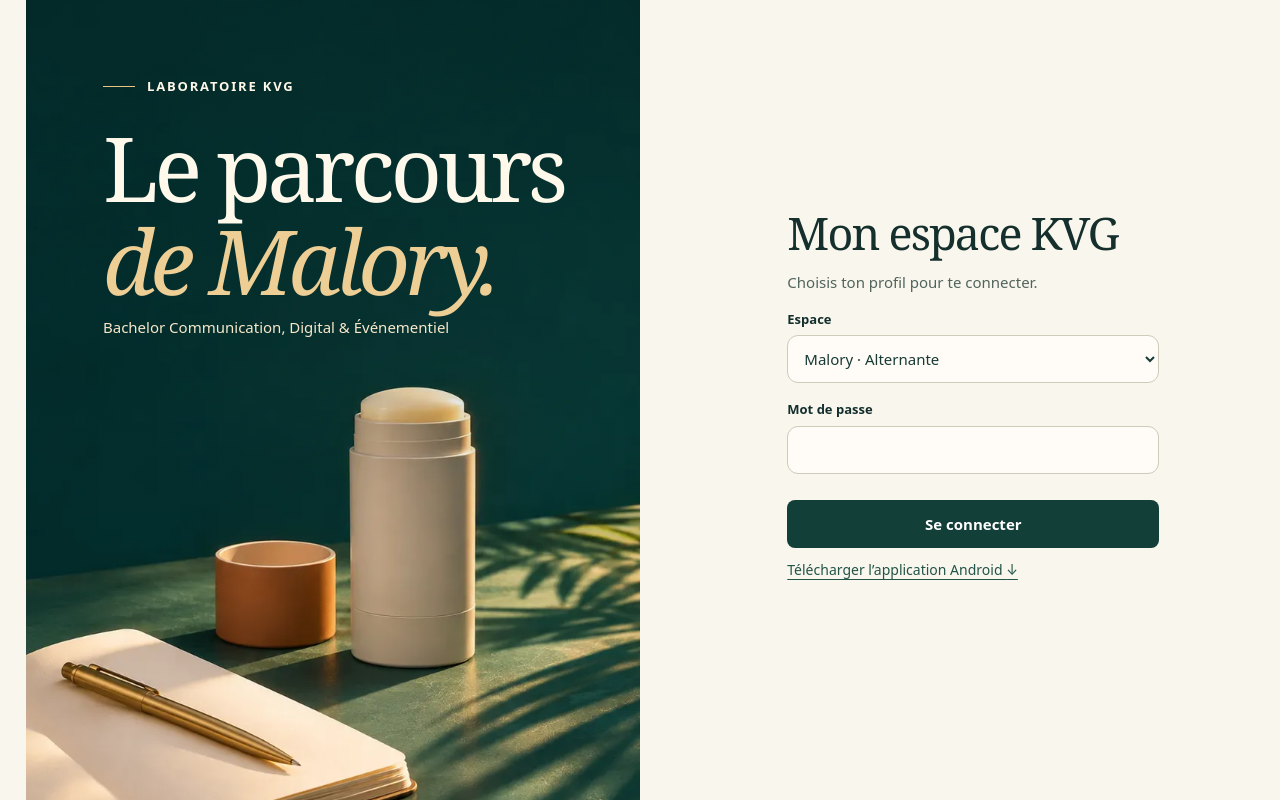
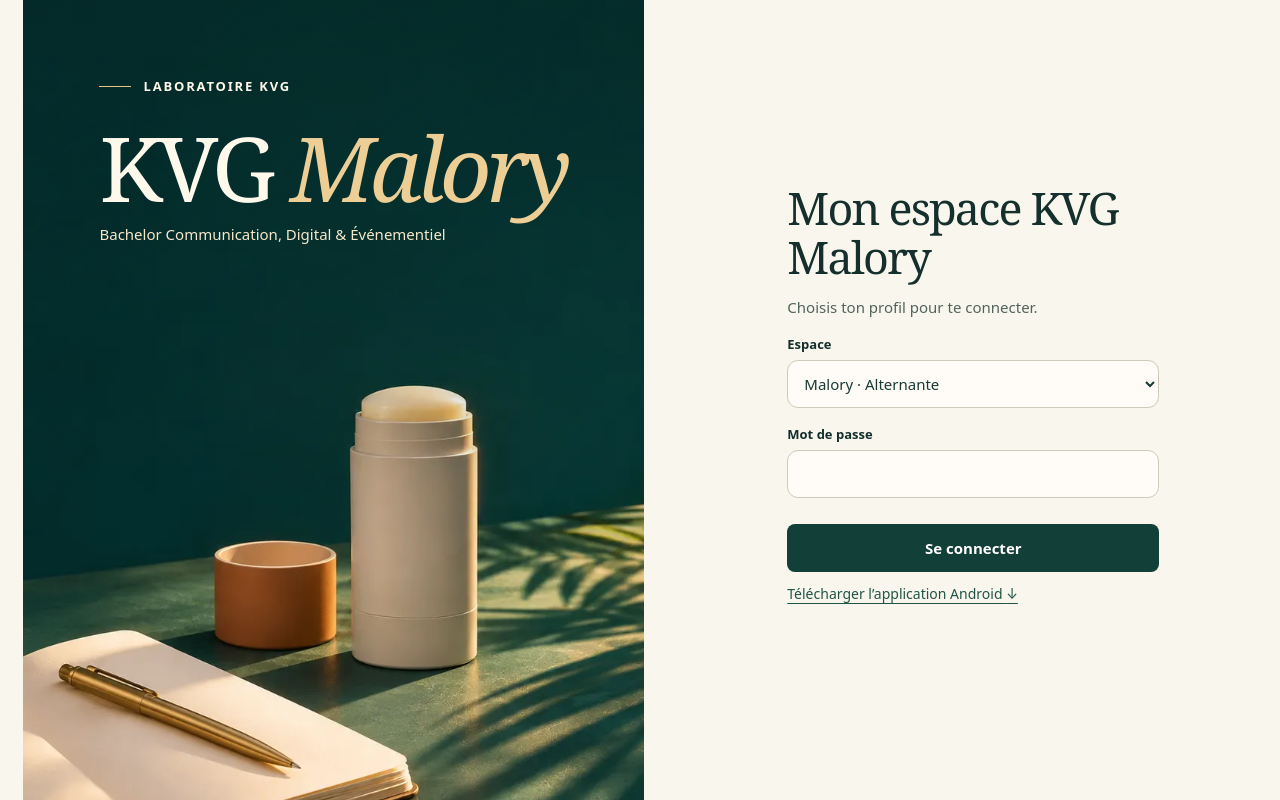
Before and after one commit to guillaumegael97160-max/KVG-Master, a plain HTML site: page malory/index.html in a window 1280 px wide. Drawn offline with Linux system fonts and the light colour scheme.

Commit message:
Nommer le portail KVG Malory et publier son adresse MaloryKVGStat

```diff
--- a/malory/index.html
+++ b/malory/index.html
@@ -4,13 +4,14 @@
 <meta charset="UTF-8"><meta name="referrer" content="no-referrer"><meta http-equiv="Content-Security-Policy" content="default-src 'none'; style-src 'self' 'unsafe-inline'; img-src 'self' data:; script-src 'self'; connect-src 'self' https://script.google.com https://script.googleusercontent.com https://*.googleusercontent.com; base-uri 'none'; object-src 'none'; frame-src 'none'; form-action 'none'">
 <meta name="viewport" content="width=device-width, initial-scale=1, viewport-fit=cover">
 <meta name="theme-color" content="#0d2933">
-<title>KVG · Malory · Alternance</title>
+<title>KVG Malory</title>
+<meta name="application-name" content="KVG Malory">
 <link rel="stylesheet" href="style.css?v=4">
 </head>
 <body>
 <div id="loading" class="loading hidden"></div>
-<section id="auth" class="login"><div class="cover-pane"><div class="cover-brand">LABORATOIRE KVG</div><h1 class="cover-title">Le parcours<br><em>de Malory.</em></h1><p class="cover-sub">Bachelor Communication, Digital &amp; Événementiel</p></div><div class="login-card">
- <h2>Mon espace KVG</h2><p class="muted">Choisis ton profil pour te connecter.</p>
+<section id="auth" class="login"><div class="cover-pane"><div class="cover-brand">LABORATOIRE KVG</div><h1 class="cover-title">KVG <em>Malory</em></h1><p class="cover-sub">Bachelor Communication, Digital &amp; Événementiel</p></div><div class="login-card">
+ <h2>Mon espace KVG Malory</h2><p class="muted">Choisis ton profil pour te connecter.</p>
  <form id="loginForm"><div class="form-field"><label for="role">Espace</label><select id="role" name="role"><option value="MALORY">Malory · Alternante</option><option value="VANESSA">Vanessa · Formation</option><option value="GUILLAUME">Administration · Évaluation et accès</option></select></div>
  <div class="form-field"><label for="pin">Mot de passe</label><input id="pin" name="pin" type="password" autocomplete="current-password" minlength="6" required></div>
  <button type="submit" class="btn full" style="margin-top:13px">Se connecter</button></form>
@@ -36,7 +37,7 @@
  </div>
 </section>
 
-<div id="app" class="app hidden"><header class="top"><div class="brand"><div class="logo">KVG</div><div><strong>MALORY · KVG</strong><small>Communication · Digital · Événementiel</small></div></div><div class="top-actions"><span class="small top-name" id="profileName"></span><button hidden data-bio class="btn sm" id="bioHeader" type="button">Activer l’empreinte</button><button class="btn sm" id="reload" type="button" title="Actualiser">↻</button><button class="btn sm" id="signout" type="button">Quitter</button></div></header><div class="layout"><nav id="nav" class="side" aria-label="Navigation"></nav><main id="content" class="content" tabindex="-1"></main></div></div>
+<div id="app" class="app hidden"><header class="top"><div class="brand"><div class="logo">KVG</div><div><strong>KVG MALORY</strong><small>Communication · Digital · Événementiel</small></div></div><div class="top-actions"><span class="small top-name" id="profileName"></span><button hidden data-bio class="btn sm" id="bioHeader" type="button">Activer l’empreinte</button><button class="btn sm" id="reload" type="button" title="Actualiser">↻</button><button class="btn sm" id="signout" type="button">Quitter</button></div></header><div class="layout"><nav id="nav" class="side" aria-label="Navigation"></nav><main id="content" class="content" tabindex="-1"></main></div></div>
 <div id="modalRoot"></div><div id="toast" class="toast hidden" role="status"></div>
 <script src="app.js?v=4" defer></script>
 </body>
```
